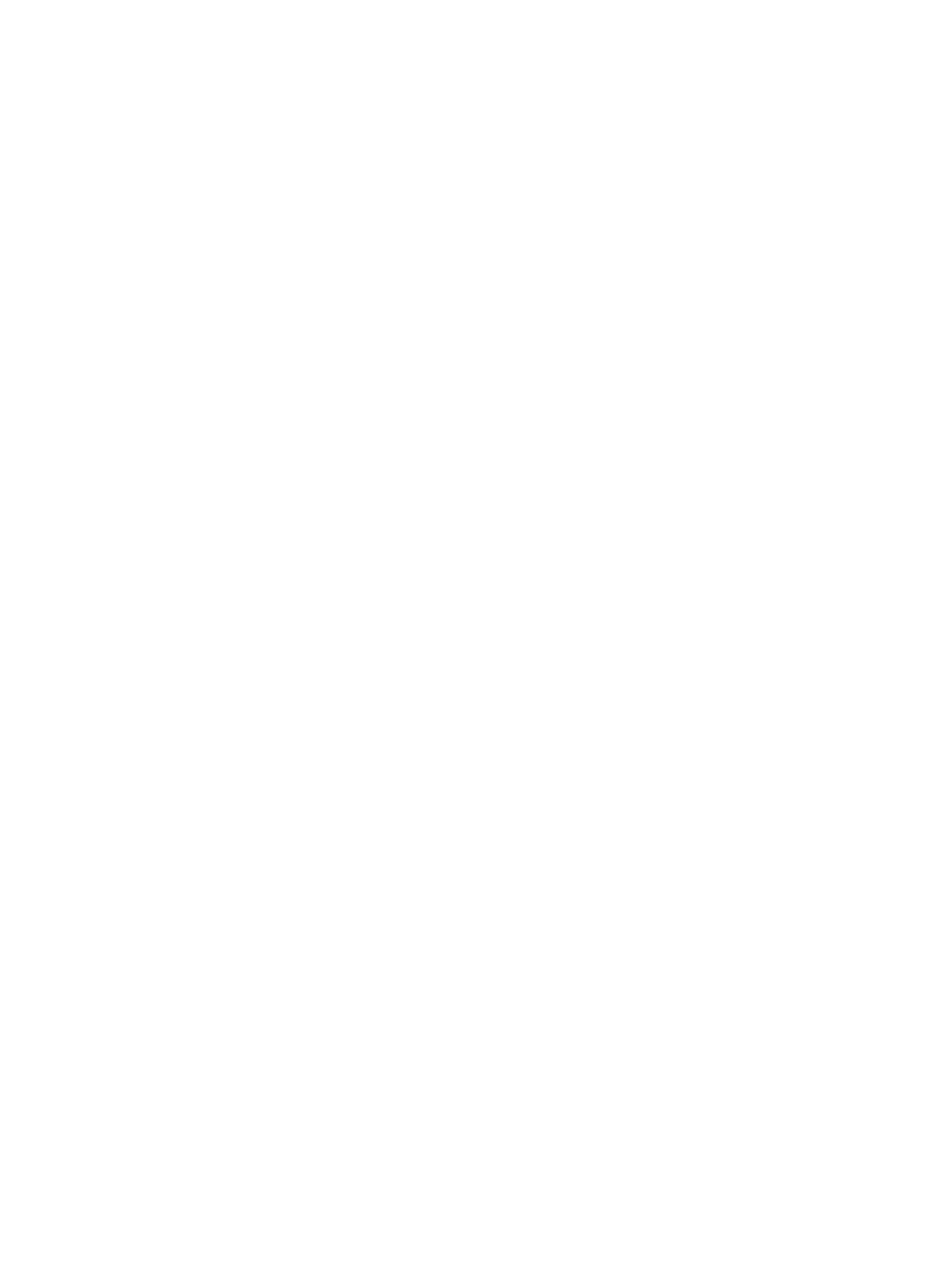
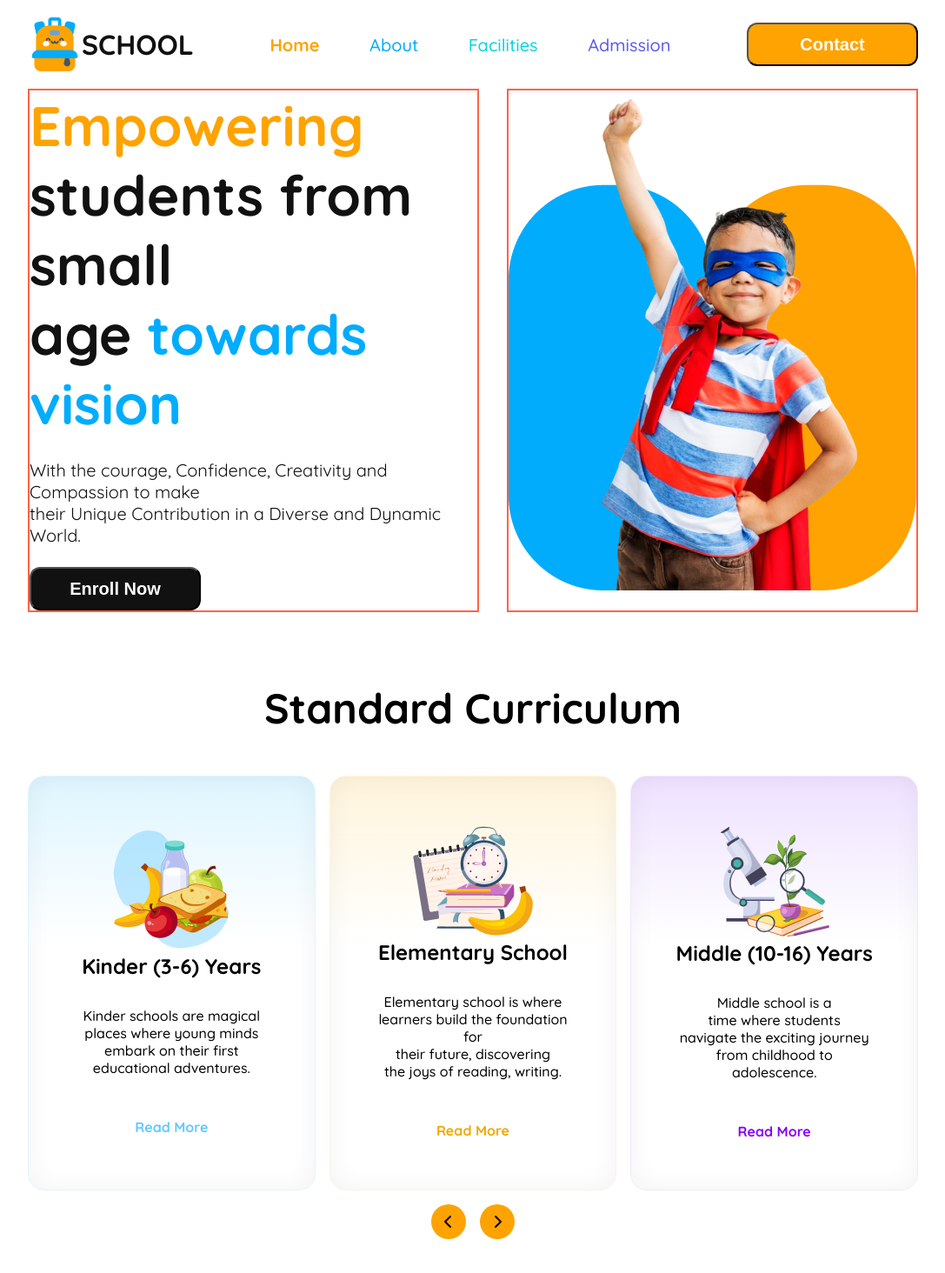
Before and after one commit to rahmandurjoy04/Asignment-2-kids-education, a plain HTML site: page index.html in a window 1280 px wide. Shown: the whole page at 87% size, without its empty margins (96-1183 px from the left). Before the commit the page ends 800 px from the top, so only its background shows below. Drawn offline with Linux system fonts and the light colour scheme.

Commit message:
Standard Section Added

```diff
--- a/index.html
+++ b/index.html
@@ -4,8 +4,79 @@
     <meta charset="UTF-8">
     <meta name="viewport" content="width=device-width, initial-scale=1.0">
     <title>Kids School Project</title>
+    <link rel="stylesheet" href="styles/style.css">
+    <script src="https://kit.fontawesome.com/83fdfc2494.js" crossorigin="anonymous"></script>
 </head>
-<body>
+<body class="quicksand-font">
+    <header>
+        <nav class="navbar">
+            <div class="left-part">
+                <img src="assets/logo.png" alt="">
+                <h3 class="nav-heading">SCHOOL</h3>
+            </div>
+            <ul class="middle-part">
+                <li><a href="#" class="home">Home</a></li>
+                <li><a href="#" class="about">About</a></li>
+                <li><a href="#" class="faci">Facilities</a></li>
+                <li><a href="#" class="admi">Admission</a></li>
+            </ul>
+            <div >
+                <button class="primary-btn btn1">Contact</button>
+            </div>
+        </nav>
+        <!-- mobile nav -->
+        <nav class="mobile-nav">
+            <div><img src="assets/logo.png" alt=""></div>
+            <div><i class="fa-solid fa-bars"></i></div>
+
+        </nav>
+    </header>
+
+    <main>
+        <!-- hero section starts here -->
+        <section id="hero">
+            <div class="hero-left">
+                <h1 class="hero-heading"><span class="orange">Empowering</span><br>
+                    <span class="black">students from small <br> age</span> <span class="blue">towards vision</span></h1>
+                <p class="hero-content">With the courage, Confidence, Creativity and Compassion to make <br> their Unique Contribution in a Diverse and Dynamic World.</p>
+                <div><button class="primary-btn btn2">Enroll Now</button></div>
+            </div>
+            <div class="hero-image"><img src="assets/hero-kids.png" alt=""></div>
+        </section>
+
+        <!-- standard curriculum section starts here -->
+         <section class="standard">
+            <h1 class="standard-heading">Standard Curriculum</h1>
+            <div class="standard-container">
+                <div class="card1">
+                    <div class="image-container"><img src="assets/kinder.png" alt=""></div>
+                    <h1 class="card-heading">Kinder (3-6) Years</h1>
+                    <p class="card-content">Kinder schools are magical <br> places where young minds <br> embark on their first educational adventures.</p>
+                    <a href="#"><span class="read-more-1">Read More</span></a>
+                </div>
+                <div class="card2">
+                    <div class="image-container"><img src="assets/elementary.png" alt=""></div>
+                    <h1 class="card-heading">Elementary School</h1>
+                    <p class="card-content">Elementary school is where <br> learners build the foundation for <br> their future, discovering <br> the joys of reading, writing.</p>
+                    <a href="#"><span class="read-more-2">Read More</span></a>
+                </div>
+                <div class="card3">
+                    <div class="image-container"><img src="assets/middle.png" alt=""></div>
+                    <h1 class="card-heading">Middle (10-16) Years</h1>
+                    <p class="card-content">Middle school is a <br> time where students <br> navigate the exciting journey <br> from  childhood to adolescence.</p>
+                    <a href="#"><span class="read-more-3">Read More</span></a>
+                </div>
+            </div>
+            <div class="lr">
+                <div><i class="fa-solid fa-chevron-left"></i></div>
+                <div><i class="fa-solid fa-chevron-right"></i></div>
+            </div>
+         </section>
+    </main>
+
+    <footer>
+
+    </footer>
 
 </body>
 </html>
--- a/styles/style.css
+++ b/styles/style.css
@@ -0,0 +1,326 @@
+@import url('https://fonts.googleapis.com/css2?family=Quicksand:wght@300..700&display=swap');
+
+* {
+    margin: 0;
+    padding: 0;
+    box-sizing: border-box;
+}
+
+/* main colors */
+:root {
+    --white: #FFFFFF;
+    --sky-blue: #01ACFD;
+    --orange: #FEA301;
+    --black: #111111;
+}
+
+.quicksand-font {
+    font-family: "Quicksand", serif;
+    font-optical-sizing: auto;
+    font-weight: 400;
+    font-style: normal;
+}
+
+/* shared styles */
+
+.primary-btn {
+    border-radius: 12px;
+    width: 197px;
+    height: 50px;
+    padding: 10px;
+    font-size: 1.25rem;
+    font-weight: 600;
+    color: var(--white);
+}
+
+
+/* navbar designs for Desktop */
+.navbar {
+    display: flex;
+    justify-content: space-between;
+    align-items: center;
+    width: 80%;
+    height: 102px;
+    gap: 2rem;
+    margin: 0 auto;
+}
+
+.navbar .left-part {
+    display: flex;
+    align-items: center;
+}
+
+.nav-heading {
+    font-size: 2rem;
+    font-weight: 700;
+    color: var(--black);
+}
+
+
+.middle-part {
+    width: 50%;
+    display: flex;
+    justify-content: space-evenly;
+    gap: 2rem;
+}
+
+a {
+    text-decoration: none;
+}
+
+li {
+    list-style: none;
+
+}
+
+.middle-part .home {
+    font-size: 1.25rem;
+    font-weight: 700;
+    color: var(--orange);
+}
+
+.middle-part .about {
+    font-size: 1.25rem;
+    font-weight: 500;
+    color: var(--sky-blue);
+}
+
+.middle-part .faci {
+    font-size: 1.25rem;
+    font-weight: 500;
+    color: #05D4DF;
+}
+
+.middle-part .admi {
+    font-size: 1.25rem;
+    font-weight: 500;
+    color: #5D58EF;
+}
+
+.btn1 {
+    background: rgb(254, 163, 1);
+}
+
+/* navbar designs for Mobile */
+.mobile-nav {
+    width: 90%;
+    display: flex;
+    justify-content: space-between;
+    align-content: center;
+    margin: 0 auto;
+    height: 70px;
+}
+
+.mobile-nav {
+    display: none;
+}
+
+/* hero section styles */
+#hero {
+    width: 80%;
+    display: flex;
+    justify-content: space-between;
+    margin-top: 1.2rem;
+    margin: 0 auto;
+    gap: 2rem;
+}
+
+.hero-left {
+    /* width: 60%; */
+    display: flex;
+    flex-direction: column;
+    justify-content: center;
+    align-items: flex-start;
+    border: 2px solid tomato;
+}
+
+.hero-heading {
+    font-size: 4rem;
+    font-weight: 700;
+    margin-bottom: 1.5rem;
+}
+
+.hero-heading .orange {
+    color: var(--orange);
+}
+
+.hero-heading .black {
+    color: var(--black);
+}
+
+.hero-heading .blue {
+    color: var(--sky-blue);
+}
+
+.hero-content {
+    color: var(--black);
+    font-size: 1.25rem;
+    margin-bottom: 1.5rem;
+}
+
+.btn2 {
+    background-color: var(--black);
+}
+
+.hero-image {
+    border: 2px solid tomato;
+}
+
+/* standard curriculum styles */
+.standard {
+    width: 80%;
+    margin: 0 auto;
+    margin-top: 5rem;
+    margin-bottom: 5rem;
+}
+
+.standard-heading {
+    text-align: center;
+    font-size: 3rem;
+    font-weight: 700;
+    margin-bottom: 3rem;
+}
+
+.standard-container {
+    display: flex;
+    justify-content: space-between;
+    text-align: center;
+    gap: 1rem;
+}
+
+.card1 {
+    box-sizing: border-box;
+    border: 0.94px solid rgb(222, 245, 255);
+    border-radius: 18.86px;
+    box-shadow: inset 0px 0px 28.3px 0.94px rgba(0, 0, 0, 0.05);
+    background: linear-gradient(180.00deg, rgb(222, 245, 255), rgba(255, 255, 255, 0) 40%), rgb(255, 255, 255);
+    width: 367.8px;
+    height: 476.78px;
+
+}
+
+.card2 {
+    box-sizing: border-box;
+    border: 0.94px solid rgb(255, 244, 220);
+    border-radius: 18.86px;
+    box-shadow: inset 0px 0px 28.3px 0.94px rgba(0, 0, 0, 0.05);
+    background: linear-gradient(180.00deg, rgb(255, 244, 220), rgba(255, 255, 255, 0) 40%), rgb(255, 255, 255);
+    width: 367.8px;
+    height: 476.78px;
+
+}
+
+.card3 {
+    box-sizing: border-box;
+    border: 0.94px solid rgb(242, 232, 255);
+    border-radius: 18.86px;
+    box-shadow: inset 0px 0px 28.3px 0.94px rgba(0, 0, 0, 0.05);
+    background: linear-gradient(180.00deg, rgb(238, 225, 255), rgba(255, 255, 255, 0) 40%), rgb(255, 255, 255);
+    width: 367.8px;
+    height: 476.78px;
+
+}
+
+.card1,
+.card2,
+.card3 {
+    display: flex;
+    flex-direction: column;
+    justify-content: center;
+    align-items: center;
+    padding: 3rem;
+}
+
+.card-heading {
+    font-size: 1.5rem;
+    font-weight: 700;
+    margin-bottom: 2rem;
+}
+
+.card-content {
+    font-weight: 500;
+    font-size: 1rem;
+    margin-bottom: 3rem;
+}
+
+.read-more-1 {
+    color: rgb(100, 200, 255);
+    font-size: 1rem;
+    font-weight: 700;
+    text-align: center;
+    margin-bottom: 3rem;
+}
+
+.read-more-2 {
+    color: rgb(240, 170, 0);
+    font-size: 1rem;
+    font-weight: 700;
+    text-align: center;
+    margin-bottom: 3rem;
+}
+
+.read-more-3 {
+    color: rgb(135, 0, 255);
+    font-size: 1rem;
+    font-weight: 700;
+    text-align: center;
+    margin-bottom: 3rem;
+}
+
+.lr {
+    display: flex;
+    justify-content: center;
+    margin-top: 1rem;
+    gap: 1rem;
+}
+
+.lr>div {
+    display: flex;
+    justify-content: center;
+    align-items: center;
+    width: 40px;
+    height: 40px;
+    border-radius: 50%;
+    background: rgb(254, 163, 1);
+}
+
+/* responsive media query for mobile */
+@media screen and (max-width:576px) {
+    .navbar {
+        display: none;
+    }
+
+    .mobile-nav {
+        display: flex;
+        justify-content: center;
+    }
+}
+
+/* responsiveness of hero section */
+@media screen and (max-width:576px) {
+    #hero {
+        width: 90%;
+        flex-direction: column-reverse;
+        margin: 0 auto;
+        margin-bottom: 100px;
+    }
+
+    .hero-left {
+        text-align: center;
+        align-items: center;
+        width: 100%;
+    }
+
+    .hero-image {
+        width: 100%;
+    }
+
+}
+
+/* responsiveness for standard curriculum */
+@media screen and (max-width:576px) {
+    .standard-container {
+        flex-direction: column;
+        width: 100%;
+    }
+}
```
